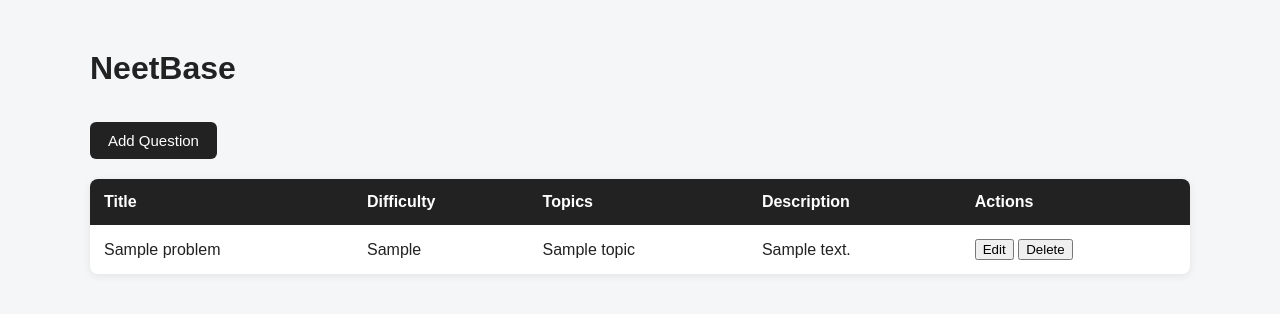
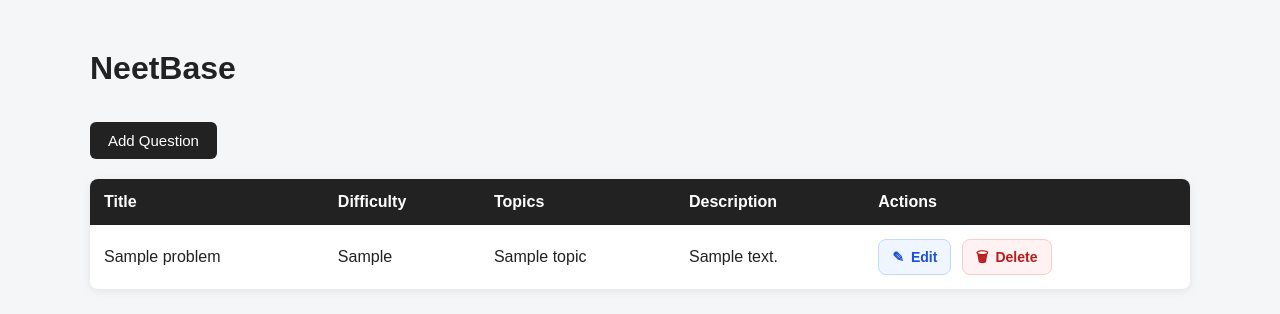
Before and after one commit to Yuvsin/NeetBase, a Flask app: page / in a window 1280 px wide. Shown: the top 314 px of the page. Run offline with Flask 3, Linux system fonts and the light colour scheme; tables that the repository leaves empty hold one stand-in row (values such as "Sample post").

Commit message:
Fix edit and delete buttons, style buttons

```diff
--- a/app.py
+++ b/app.py
@@ -1,11 +1,13 @@
 from flask import Flask, render_template, request, redirect
+from pathlib import Path
 import sqlite3
 
 app = Flask(__name__)
+app.config["DATABASE"] = Path(app.root_path) / "problems.db"
 
 
 def get_db():
-    return sqlite3.connect("problems.db")
+    return sqlite3.connect(app.config["DATABASE"])
 
 
 def create_tables():
--- a/static/style.css
+++ b/static/style.css
@@ -207,3 +207,114 @@ tr:hover {
 
   cursor: pointer;
 }
+
+.actions-cell {
+  white-space: nowrap;
+}
+
+.delete-form {
+  display: inline-flex;
+  margin-left: 6px;
+}
+
+.action-button {
+  display: inline-flex;
+  align-items: center;
+  justify-content: center;
+  gap: 7px;
+  min-height: 36px;
+  padding: 8px 13px;
+  border: 1px solid transparent;
+  border-radius: 8px;
+  font: inherit;
+  font-size: 14px;
+  font-weight: 600;
+  line-height: 1;
+  cursor: pointer;
+  transition: background-color 160ms ease, border-color 160ms ease,
+    box-shadow 160ms ease, transform 160ms ease;
+}
+
+.action-button:hover {
+  transform: translateY(-1px);
+}
+
+.action-button:active {
+  transform: translateY(0);
+}
+
+.action-button:focus-visible,
+.add-button:focus-visible,
+.submit-button:focus-visible,
+.close-button:focus-visible {
+  outline: 3px solid rgba(37, 99, 235, 0.25);
+  outline-offset: 2px;
+}
+
+.edit-button {
+  color: #1d4ed8;
+  background: #eff6ff;
+  border-color: #bfdbfe;
+}
+
+.edit-button:hover {
+  background: #dbeafe;
+  border-color: #93c5fd;
+  box-shadow: 0 4px 10px rgba(37, 99, 235, 0.15);
+}
+
+.delete-button {
+  color: #b91c1c;
+  background: #fef2f2;
+  border-color: #fecaca;
+}
+
+.delete-button:hover {
+  background: #fee2e2;
+  border-color: #fca5a5;
+  box-shadow: 0 4px 10px rgba(220, 38, 38, 0.14);
+}
+
+.submit-button:hover {
+  background-color: #444;
+}
+
+.close-button {
+  display: grid;
+  place-items: center;
+  width: 36px;
+  height: 36px;
+  border-radius: 50%;
+  color: #555;
+  transition: background-color 160ms ease, color 160ms ease;
+}
+
+.close-button:hover {
+  color: #111;
+  background: #f1f5f9;
+}
+
+#edit-modal {
+  width: 90%;
+  max-width: 500px;
+  border: none;
+  border-radius: 10px;
+  padding: 0;
+  box-shadow: 0 10px 40px rgba(0, 0, 0, 0.3);
+}
+
+#edit-modal::backdrop {
+  background: rgba(0, 0, 0, 0.6);
+}
+
+@media (max-width: 700px) {
+  .container {
+    width: 94%;
+    margin: 28px auto;
+    overflow-x: auto;
+  }
+
+  .action-button {
+    padding: 8px 10px;
+  }
+}
--- a/templates/index.html
+++ b/templates/index.html
@@ -94,20 +94,28 @@
                     <td>{{ problem[3] }}</td>
                     <td>{{ problem[4] }}</td>
 
-                    <td>
-                        <button type="button" onclick="openEditModal(
-                        '{{ problem[0] }}',
-                        '{{ problem[1] | e }}',
-                        '{{ problem[2] | e }}',
-                        '{{ problem[3] | e }}',
-                        '{{ problem[4] | e }}'
-                    )">
-                            Edit
+                    <td class="actions-cell">
+                        <button
+                            type="button"
+                            class="action-button edit-button"
+                            data-problem='{{ {
+                                "id": problem[0],
+                                "name": problem[1],
+                                "difficulty": problem[2],
+                                "topics": problem[3] or "",
+                                "description": problem[4] or ""
+                            } | tojson | forceescape }}'
+                            onclick="openEditModal(this)"
+                            aria-label="Edit {{ problem[1] }}"
+                        >
+                            <span aria-hidden="true">&#9998;</span>
+                            <span>Edit</span>
                         </button>
 
-                        <form action="/delete/{{ problem[0] }}" method="POST" style="display:inline;">
-                            <button type="submit">
-                                Delete
+                        <form action="/delete/{{ problem[0] }}" method="POST" class="delete-form">
+                            <button type="submit" class="action-button delete-button" aria-label="Delete {{ problem[1] }}">
+                                <span aria-hidden="true">&#128465;</span>
+                                <span>Delete</span>
                             </button>
                         </form>
                     </td>
@@ -131,14 +139,15 @@
 
         const editModal = document.getElementById("edit-modal");
 
-        function openEditModal(id, name, difficulty, topics, description) {
+        function openEditModal(button) {
+            const problem = JSON.parse(button.dataset.problem);
 
-            document.getElementById("edit-name").value = name;
-            document.getElementById("edit-difficulty").value = difficulty;
-            document.getElementById("edit-topics").value = topics;
-            document.getElementById("edit-description").value = description;
+            document.getElementById("edit-name").value = problem.name;
+            document.getElementById("edit-difficulty").value = problem.difficulty;
+            document.getElementById("edit-topics").value = problem.topics;
+            document.getElementById("edit-description").value = problem.description;
 
-            document.getElementById("edit-form").action = "/edit/" + id;
+            document.getElementById("edit-form").action = "/edit/" + problem.id;
 
             editModal.showModal();
         }
@@ -146,6 +155,14 @@
         function closeEditModal() {
             editModal.close();
         }
+
+        document.querySelectorAll(".delete-form").forEach((form) => {
+            form.addEventListener("submit", (event) => {
+                if (!window.confirm("Delete this question? This cannot be undone.")) {
+                    event.preventDefault();
+                }
+            });
+        });
     </script>
 
 </body>
```
